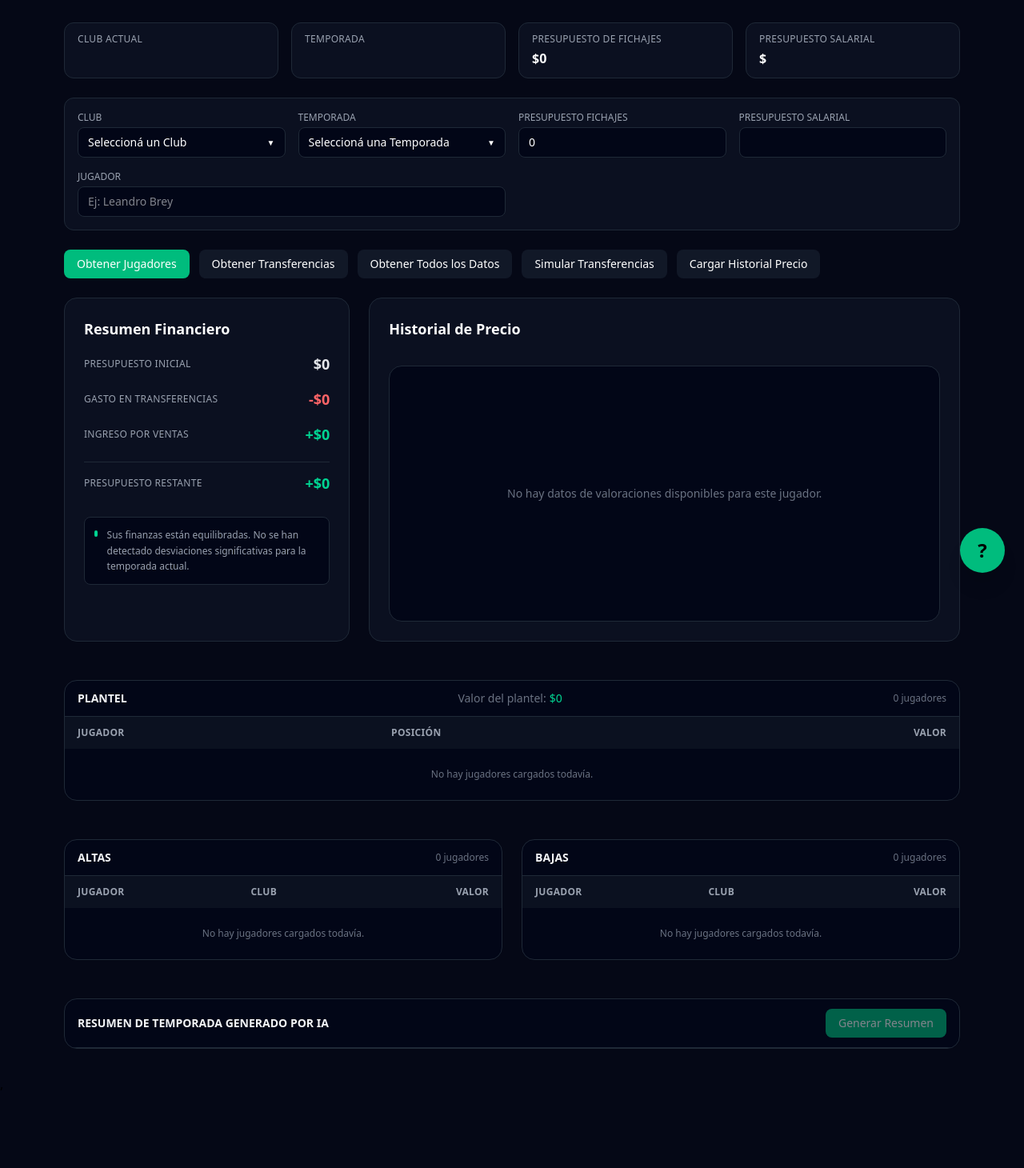
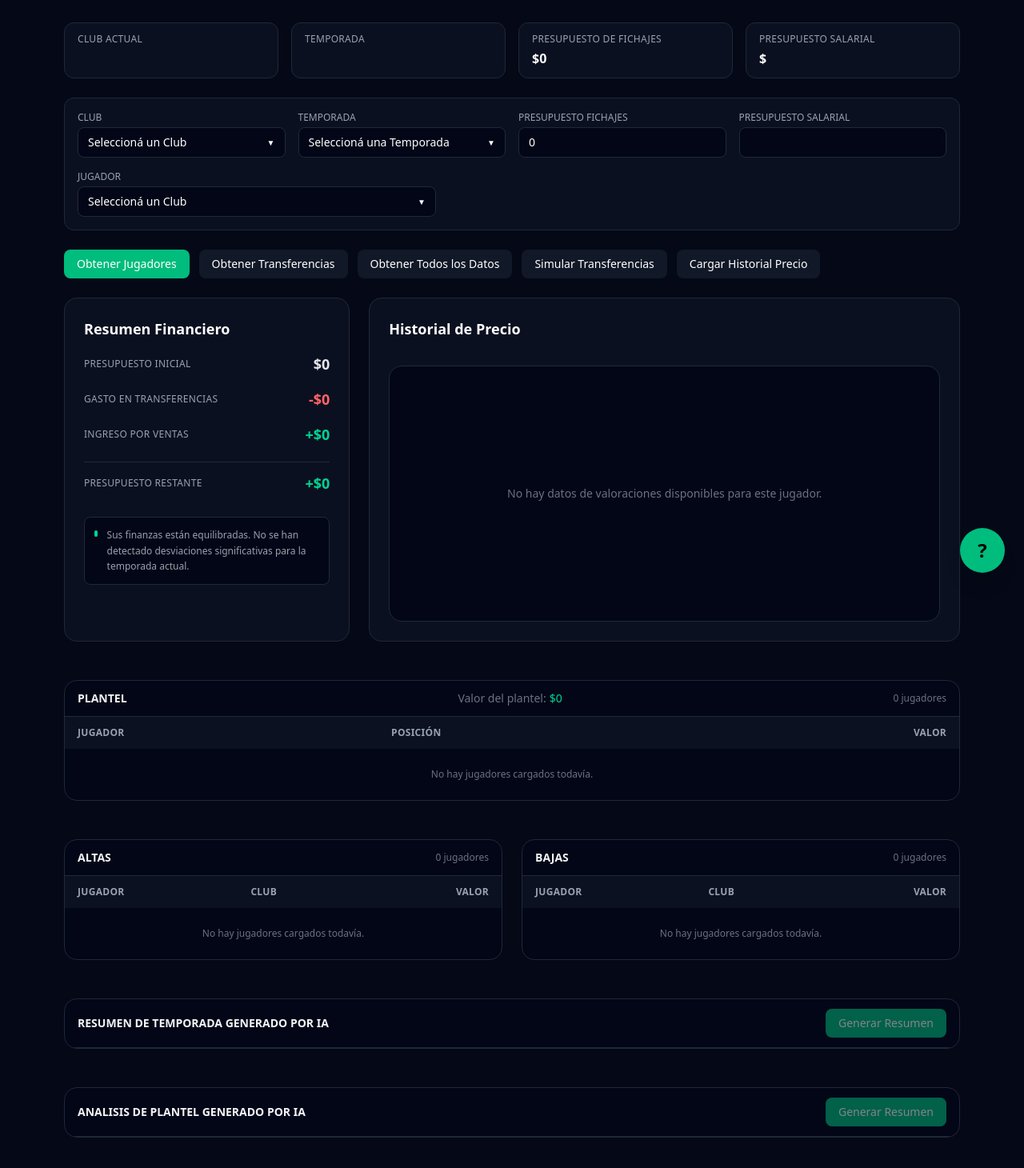
Before and after one commit to mauroradino/Winning, a React (Vite) app in the folder ui/: page / in a window 1280 px wide. Shown: the part 60-1520 px from the top of the page at 80% size. Before the commit the page ends 1427 px from the top, so only its background shows below. Built offline with nearby package versions, Linux system fonts and the light colour scheme.

Commit message:
squad analysis

```diff
--- a/ui/src/HomePage.jsx
+++ b/ui/src/HomePage.jsx
@@ -15,6 +15,7 @@ import PlayersTable from './components/PlayersTable'
 import SeasonSummary from './components/SeasonSummary'
 import ButtonSection from './components/ButtonSection'
 import InputSection from './components/InputSection'
+import SquadAnalysis from './components/SquadAnalysis'
 
 function HomePage() {
   const [club, setClub] = useState('')
@@ -148,7 +149,7 @@ function HomePage() {
     <div className="bg-[#050816] min-h-screen text-white">
       <h1 className='text-4xl font-bold text-center pt-4'>Winning - Technical Challenge</h1>
       <div className="max-w-6xl mx-auto py-8 px-4 space-y-6">
-        <InputSection club={club} player={player} temporada={temporada} presupuestoFichajes={presupuestoFichajes} presupuestoSalario={presupuestoSalarios} handleClubChange={handleClubChange} handleYearChange={handleYearChange} setPresupuestoFichajes={setPresupuestoFichajes} setPresupuestoSalarios={setPresupuestoSalarios} setPlayer={setPlayer}/>
+        <InputSection players={squadPlayers} onSelect={setPlayer} club={club} player={player} temporada={temporada} presupuestoFichajes={presupuestoFichajes} presupuestoSalario={presupuestoSalarios} handleClubChange={handleClubChange} handleYearChange={handleYearChange} setPresupuestoFichajes={setPresupuestoFichajes} setPresupuestoSalarios={setPresupuestoSalarios} setPlayer={setPlayer}/>
         <ButtonSection club={club} seasonYear={temporada} player={player} loading={loading} handleGetPlayers={handleGetPlayers} handleGetTransfers={handleGetTransfers} handleGetAllData={handleGetAllData} showRevenue={showRevenue} showValuations={showValuations} presupuestoFichajes={presupuestoFichajes} />
 
         {loading && <p className="text-sm text-gray-300">Cargando...</p>}
@@ -179,6 +180,7 @@ function HomePage() {
               <SalesTable players={soldPlayers} />
             </div>
           <SeasonSummary club={club} season={temporada}/>
+          <SquadAnalysis club={club} season={temporada} />
           </div>
         </div>
         {data && (
--- a/ui/src/components/CustomTeamSelect.jsx
+++ b/ui/src/components/CustomTeamSelect.jsx
@@ -20,15 +20,15 @@ const CustomSelect = ({ options, onSelect }) => {
         <ul className="absolute z-10 w-full mt-1 bg-[#020617] border border-[#1f2937] rounded-lg overflow-hidden shadow-xl">
           {options.map((option) => (
             <li
-              key={option}
+              key={option.player_id}
               onClick={() => {
-                setSelected(option);
+                setSelected(option["nombre y apellido"] || option);
                 setIsOpen(false);
-                onSelect(option);
+                onSelect(option["nombre y apellido"] || option);
               }}
               className="px-3 py-2 text-sm text-white cursor-pointer hover:bg-emerald-500 transition-colors"
             >
-              {option}
+              {option["nombre y apellido"] || option}
             </li>
           ))}
         </ul>
--- a/ui/src/components/InputSection.jsx
+++ b/ui/src/components/InputSection.jsx
@@ -1,6 +1,7 @@
+import PlayerSelector from './PlayerSelector'
 import TeamSelector from './TeamSelector'
 import YearSelect from './YearSelect'
-function InputSection({club, player, temporada, presupuestoFichajes, presupuestoSalarios, handleClubChange, handleYearChange, setPresupuestoFichajes, setPresupuestoSalarios, setPlayer}){
+function InputSection({club, players, onSelect, player, temporada, presupuestoFichajes, presupuestoSalarios, handleClubChange, handleYearChange, setPresupuestoFichajes, setPresupuestoSalarios, setPlayer}){
     return(
         <>
         <div className="grid grid-cols-1 md:grid-cols-4 gap-4">
@@ -59,13 +60,7 @@ function InputSection({club, player, temporada, presupuestoFichajes, presupuesto
 
           <div className="flex flex-col gap-1 md:col-span-2">
             <label className="text-xs text-gray-400 uppercase">Jugador</label>
-            <input
-              type="text"
-              value={player}
-              onChange={(e) => setPlayer(e.target.value)}
-              className="bg-[#020617] border border-[#1f2937] rounded-lg px-3 py-2 text-sm text-white outline-none focus:ring-2 focus:ring-emerald-500"
-              placeholder="Ej: Leandro Brey"
-            />
+            <PlayerSelector players={players} onSelect={onSelect}/>
           </div>
         </div>
         </>
--- /dev/null
+++ b/ui/src/components/PlayerSelector.jsx
@@ -0,0 +1,9 @@
+import CustomSelect from "./CustomTeamSelect"
+
+function PlayerSelector({players, onSelect}){
+    return(
+        <CustomSelect options={players} onSelect={onSelect}/>
+    )
+}
+
+export default PlayerSelector
--- /dev/null
+++ b/ui/src/components/SquadAnalysis.jsx
@@ -0,0 +1,83 @@
+import { useState } from "react"
+import { callApi } from "../utils"
+import ReactMarkdown from 'react-markdown';
+import remarkGfm from 'remark-gfm'
+
+const MarkdownReport = ({ content }) => {
+  return (
+    <div className="w-full mx-auto my-6 bg-[#030712]/50 backdrop-blur-sm shadow-2xl rounded-2xl overflow-hidden">
+      <div className="p-6 md:p-10">
+        <article className="prose prose-invert prose-slate max-w-none
+          /* Títulos: Usamos el azul claro de tu tema */
+          prose-headings:text-blue-400 prose-headings:font-bold
+          prose-h1:text-3xl prose-h1:mb-8 prose-h1:tracking-tight
+
+          /* Tablas: Estilo deportivo/financiero */
+          prose-table:border-collapse
+          prose-th:text-emerald-400 prose-th:border-b prose-th:border-slate-700 prose-th:py-3
+          prose-td:border-b prose-td:border-slate-800/50 prose-td:py-4
+
+          /* Enlaces y acentos: Usamos el verde del botón 'Generar' */
+          prose-a:text-emerald-400 hover:prose-a:text-emerald-300
+          prose-strong:text-blue-300
+
+          /* Citas (Resumen IA): Fondo sutil para destacar el análisis */
+          prose-blockquote:border-l-emerald-500 prose-blockquote:bg-emerald-500/5
+          prose-blockquote:text-slate-300 prose-blockquote:italic prose-blockquote:rounded-r-xl
+
+          /* Listas */
+          prose-li:marker:text-yellow-500">
+
+          <ReactMarkdown remarkPlugins={[remarkGfm]}>
+            {content}
+          </ReactMarkdown>
+        </article>
+      </div>
+    </div>
+  );
+};
+
+
+
+
+function SquadAnalysis({club, season, loading}){
+  const [content, setContent] = useState("")
+  const [isGenerating, setIsGenerating] = useState(false)
+
+  const generateAnalysis = async () =>{
+    setIsGenerating(true)
+    setContent("")
+    try {
+      const response = await callApi(`/squadAnalysis`,{
+        method: "POST",
+        body:{ club, season }
+      })
+      setContent(response)
+    } finally {
+      setIsGenerating(false)
+    }
+  }
+
+  return(
+    <div className="w-full mt-6 bg-[#020617] border border-[#1f2937] rounded-2xl overflow-hidden ">
+      <div className="px-4 py-3 border-b border-[#1f2937] flex items-center justify-between">
+        <h2 className="text-sm font-semibold text-gray-100">ANALISIS DE PLANTEL GENERADO POR IA</h2>
+        {isGenerating ? (
+          <p className="text-emerald-500 text-sm font-medium animate-pulse">Generando Resumen...</p>
+        ) : loading ? (
+          <p className="text-gray-400 text-sm">Cargando Datos...</p>
+        ) : null}
+        <button
+          onClick={generateAnalysis}
+          disabled={isGenerating || !club || !season}
+          className="px-4 py-2 rounded-lg text-sm font-medium bg-emerald-500 hover:bg-emerald-400 disabled:opacity-50 disabled:cursor-not-allowed transition-colors"
+        >
+          {isGenerating ? "Procesando..." : "Generar Resumen"}
+        </button>
+      </div>
+      {content && <MarkdownReport content={content}/>}
+    </div>
+  )
+}
+
+export default SquadAnalysis
```
Also changed, not shown: 2 other files (tests, documents, lock files or other folders).
